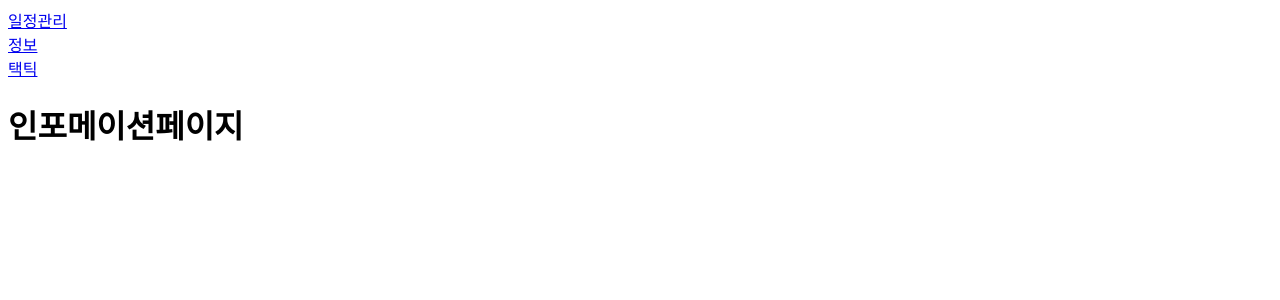
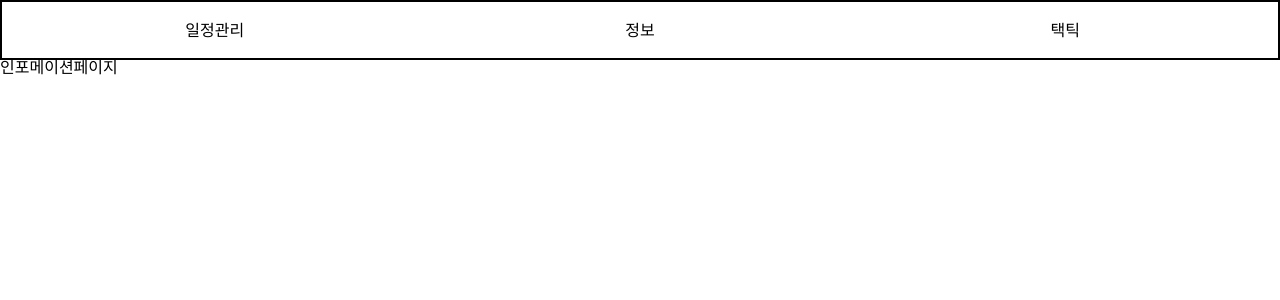
Before and after one commit to AppleTrick/loaple, a React (Create React App) app: page /information in a window 1280 px wide. Shown: the top 300 px of the page. Built offline with nearby package versions, Linux system fonts and the light colour scheme.

Commit message:
typescript styled Components 적용

```diff
--- a/package.json
+++ b/package.json
@@ -12,6 +12,7 @@
     "@types/react": "^18.0.12",
     "@types/react-dom": "^18.0.5",
     "@types/react-redux": "^7.1.24",
+    "@types/styled-components": "^5.1.25",
     "react": "^18.1.0",
     "react-dom": "^18.1.0",
     "react-redux": "^8.0.2",
@@ -19,6 +20,7 @@
     "react-scripts": "5.0.1",
     "redux": "^4.2.0",
     "styled-components": "^5.3.5",
+    "styled-reset": "^4.4.1",
     "typescript": "^4.7.3",
     "v6": "^0.0.0",
     "web-vitals": "^2.1.0"
--- a/src/components/navigation/Navigation.tsx
+++ b/src/components/navigation/Navigation.tsx
@@ -1,34 +1,36 @@
 import { Link } from "react-router-dom"
+import styled from "styled-components";
+
+const Nav = styled.div`
+    width: 100%;
+    height: 60px;
+    display: flex;
+    border: solid 2px;
+`
+
+const NavDiv = styled.div`
+    width: 100%;
+    display: flex;
+    justify-content: center;
+    align-items: center;
+`
 
 
-// nav {
-//     width: 100%;
-//     height: 60px;
-//     display: flex;
-//     border: solid 2px;
 
-//   }
-
-//   nav > div {
-//     width: 100%;
-//     display: flex;
-//     justify-content: center;
-//     align-items: center;
-//   }
 
 const Navigation = () => {
     return (
-        <nav>
-            <div>
+        <Nav>
+            <NavDiv>
                 <Link to="/main">일정관리</Link>
-            </div>
-            <div>
+            </NavDiv>
+            <NavDiv>
                 <Link to="/information">정보</Link>
-            </div>
-            <div>
+            </NavDiv>
+            <NavDiv>
                 <Link to="/tactics">택틱</Link>
-            </div>
-        </nav>
+            </NavDiv>
+        </Nav>
     )
 }
 
--- a/src/index.tsx
+++ b/src/index.tsx
@@ -7,6 +7,11 @@ import reportWebVitals from './reportWebVitals';
 import { Provider } from 'react-redux';
 import store from 'modules/store';
 
+// styled-components 부분 내용 추가
+
+import { ThemeProvider } from 'styled-components';
+import theme  from './styles/theme';
+import GlobalStyle from './styles/global-styles';
 
 const root = ReactDOM.createRoot(
   document.getElementById('root') as HTMLElement
@@ -14,9 +19,12 @@ const root = ReactDOM.createRoot(
 root.render(
 
   <React.StrictMode>
+    <GlobalStyle/>
+    <ThemeProvider theme={theme}>
     <Provider store={store}>
       <App />
     </Provider>
+    </ThemeProvider>
   </React.StrictMode>
 );
 reportWebVitals();
--- /dev/null
+++ b/src/styles/global-styles.tsx
@@ -0,0 +1,37 @@
+// 웹페이지의 글로벌 스타일 설정하는 곳
+
+import { createGlobalStyle } from "styled-components";
+import reset from 'styled-reset';
+
+const GlobalStyle = createGlobalStyle`
+  ${reset}
+  * {
+    box-sizing: border-box;
+  }
+  body{
+    background-color: #ffffff;
+    font-family: -apple-system,system-ui,BlinkMacSystemFont,"Segoe UI",Roboto,"Helvetica Neue",Arial,sans-serif;
+  }
+  a {
+    color: inherit;
+    text-decoration: none;
+  }
+  input, button {
+    background-color: transparent;
+    border: none;
+    outline: none;
+  }
+  h1, h2, h3, h4, h5, h6{
+    font-family:'Maven Pro', sans-serif;
+  }
+  ol, ul, li {
+    list-style: none;
+  }
+  img {
+    display: block;
+    width: 100%;
+    height: 100%;
+  }
+`;
+
+export default GlobalStyle;
--- /dev/null
+++ b/src/styles/theme-components.ts
@@ -0,0 +1,18 @@
+import * as styledComponents from 'styled-components';
+
+import { Theme } from './theme';
+
+const {
+	default: styled,
+	css,
+	keyframes,
+	ThemeProvider
+} = styledComponents as styledComponents.ThemedStyledComponentsModule<Theme>;
+
+export {
+	css,
+	keyframes,
+	ThemeProvider
+};
+
+export default styled;
--- /dev/null
+++ b/src/styles/theme.ts
@@ -0,0 +1,60 @@
+// 웹사이트의 폰트나 색상등을 미리 지정
+// 반응형에대한 정보 설정
+
+import baseStyled, { css, CSSProp, ThemedStyledInterface } from 'styled-components';
+
+const sizes: { [key: string]: number; } = {
+	mobile: 320,
+	tablet: 768,
+	desktop: 1024
+};
+
+type BackQuoteArgs = string[];
+
+interface Media {
+	mobile: (...args: BackQuoteArgs) => CSSProp | undefined,
+	tablet: (...args: BackQuoteArgs) => CSSProp | undefined,
+	desktop: (...args: BackQuoteArgs) => CSSProp | undefined,
+}
+
+const media: Media = {
+	mobile: (...args: BackQuoteArgs) => undefined,
+	tablet: (...args: BackQuoteArgs) => undefined,
+	desktop: (...args: BackQuoteArgs) => undefined
+};
+
+Object.keys(sizes).reduce((acc: Media, label: string) => {
+	switch (label) {
+		case 'desktop':
+			acc.desktop = (...args: BackQuoteArgs) => css`@media only screen and (min-width: ${sizes.desktop}px) {${args}}`;
+			break;
+		case 'tablet':
+			acc.tablet = (...args: BackQuoteArgs) => css`@media only screen and (max-width: ${sizes.desktop}px) and (min-width: ${sizes.tablet}px) {${args}}`;
+			break;
+		case 'mobile':
+			acc.mobile = (...args: BackQuoteArgs) => css`@media only screen and (max-width: ${sizes.tablet}px) {${args}}`;
+			break;
+		default:
+			break;
+	}
+	return acc;
+}, media);
+
+const colors = {
+	white: '#ffffff',
+	black: '#000000'
+};
+
+const secondaryColors = {};
+const fontSizes: string[] = [];
+
+const theme = {
+	colors,
+	fontSizes,
+	secondaryColors,
+	media
+};
+
+export type Theme = typeof theme;
+export const styled = baseStyled as ThemedStyledInterface<Theme>;
+export default theme;
```
Also changed, not shown: 2 other files (tests, documents, lock files or other folders).
